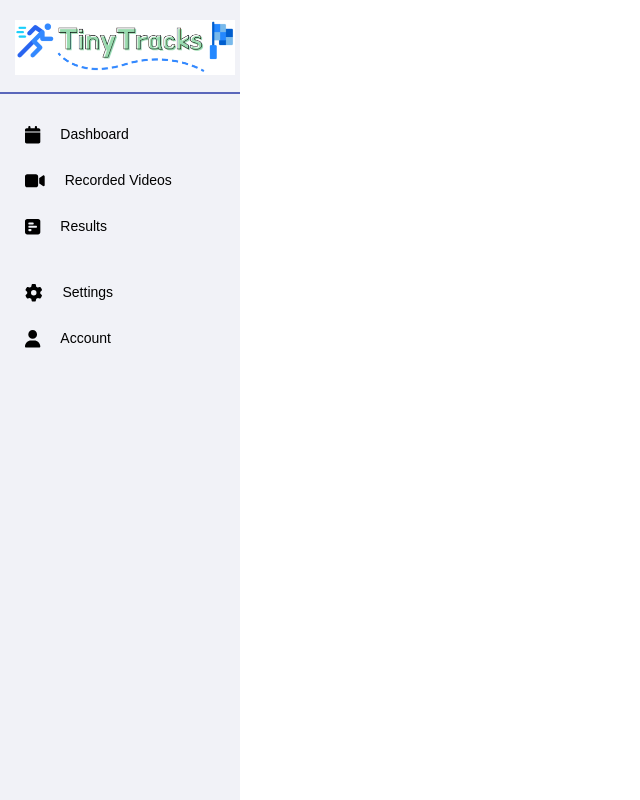
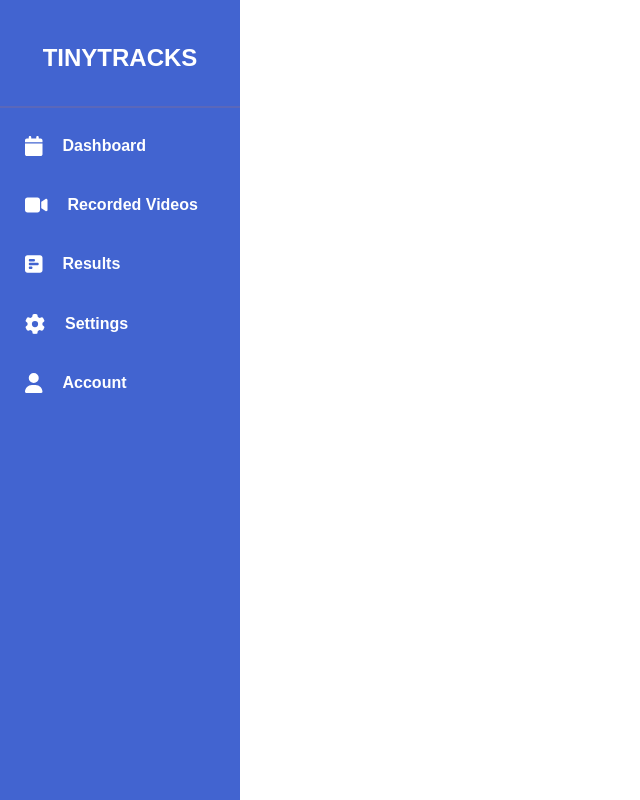
Before and after one commit to qhagayla/GMSADashboard, a React (Vite) app in the folder client/: page / in a window 1280 px wide. Shown: the whole page, without its empty margins (0-640 px from the left). Built offline with nearby package versions, Linux system fonts and the light colour scheme.

Commit message:
Updated Sidebar

```diff
--- a/client/src/Sidebar.css
+++ b/client/src/Sidebar.css
@@ -1,36 +1,37 @@
+/* Sidebar.css */
 .sidebar {
   width: 240px;
   height: 100vh;
-  background-color: #F1F2F7;
-  color: #000000;
+  background-color: #4264D0;
+  color: #ffffff;
   font-family: 'DM Sans', sans-serif;
   padding: 0px;
   overflow-y: hidden;
 }
 
 .sidebar-header {
-  margin-bottom: 20px;
+  margin-top: 40px;
+  margin-bottom: 0px;
   border-bottom: 2px solid #5A67BA;
   padding-bottom: 10px;
 }
 
-.sidebar-header img.logo-image {
-  width: 150%; /* Adjust the width as needed */
-  width: 220px; /* Set a maximum width if desired */
-  height: 55px;
-  margin-top: 20px;
-  margin-left: 10px;
+.sidebar-header h2 {
+  color: white;
 }
 
 .menu,
 .others {
-  margin-bottom: 25px;
+  margin-bottom: 10px;
 }
 
 .menu p,
-.others p {
+.others p,
+.menu li,
+.others li {
   font-weight: bold;
   font-size: 16px;
+  color: white; /* Adjusted font color */
 }
 
 .menu ul,
@@ -41,21 +42,19 @@
 
 .menu li,
 .others li {
-  margin-bottom: 5px;
+  margin-bottom: 15px;
   cursor: pointer;
-  font-size: 14px;
   transition: font-weight 0.3s;
-  margin-left: 15px; /* Adjust the left margin for indentation */
+  margin-left: 15px;
 }
 
 .menu li:hover,
 .menu li.active,
 .others li:hover,
 .others li.active {
-  background-color: #E4E7F4;
-  color: #5A67BA;
+  background-color: #728DE4;
   font-weight: bold;
-  margin-left: 18px; /* Adjust the left margin for indentation on hover/active */
+  margin-left: 18px;
 }
 
 .content {
@@ -65,6 +64,6 @@
 
 .menu li span.icon-text,
 .others li span.icon-text {
-  margin-left: 20px; /* Adjust the margin as needed */
-  margin-right: 1px; /* Add space after the icon and before the text */
+  margin-left: 20px;
+  margin-right: 1px;
 }
--- a/client/src/Sidebar.jsx
+++ b/client/src/Sidebar.jsx
@@ -6,54 +6,58 @@ import {
   faSquarePollHorizontal,
   faUser,
 } from "@fortawesome/free-solid-svg-icons";
-import logoImage from "./components/Logo.png";
+
 import "./Sidebar.css";
 
 function Sidebar({ activeMenuItem, handleMenuItemClick }) {
+  const iconStyle = { color: 'white' };
+
   return (
     <div className="sidebar">
       <div className="sidebar-header">
-        <img src={logoImage} alt="Logo" className="logo-image" />
+        <h2>TINYTRACKS</h2>
       </div>
       <div className="menu">
         <ul>
+          {/* Menu items without the logo */}
           <li
             className={activeMenuItem === "dashboard" ? "active" : ""}
             onClick={() => handleMenuItemClick("dashboard")}
           >
-            <FontAwesomeIcon icon={faCalendar} size="lg" />{" "}
+            <FontAwesomeIcon icon={faCalendar} size="lg" style={iconStyle} />{" "}
             <span className="icon-text">Dashboard</span>
           </li>
           <li
             className={activeMenuItem === "recordedVideos" ? "active" : ""}
             onClick={() => handleMenuItemClick("recordedVideos")}
           >
-            <FontAwesomeIcon icon={faVideo} size="lg" />{" "}
+            <FontAwesomeIcon icon={faVideo} size="lg" style={iconStyle} />{" "}
             <span className="icon-text">Recorded Videos</span>
           </li>
           <li
             className={activeMenuItem === "results" ? "active" : ""}
             onClick={() => handleMenuItemClick("results")}
           >
-            <FontAwesomeIcon icon={faSquarePollHorizontal} size="lg" />{" "}
+            <FontAwesomeIcon icon={faSquarePollHorizontal} size="lg" style={iconStyle} />{" "}
             <span className="icon-text">Results</span>
           </li>
         </ul>
       </div>
       <div className="others">
         <ul>
+          {/* Other menu items without the logo */}
           <li
             className={activeMenuItem === "settings" ? "active" : ""}
             onClick={() => handleMenuItemClick("settings")}
           >
-            <FontAwesomeIcon icon={faGear} size="lg" />{" "}
+            <FontAwesomeIcon icon={faGear} size="lg" style={iconStyle} />{" "}
             <span className="icon-text">Settings</span>
           </li>
           <li
             className={activeMenuItem === "account" ? "active" : ""}
             onClick={() => handleMenuItemClick("account")}
           >
-            <FontAwesomeIcon icon={faUser} size="lg" />{" "}
+            <FontAwesomeIcon icon={faUser} size="lg" style={iconStyle} />{" "}
             <span className="icon-text">Account</span>
           </li>
         </ul>
```
